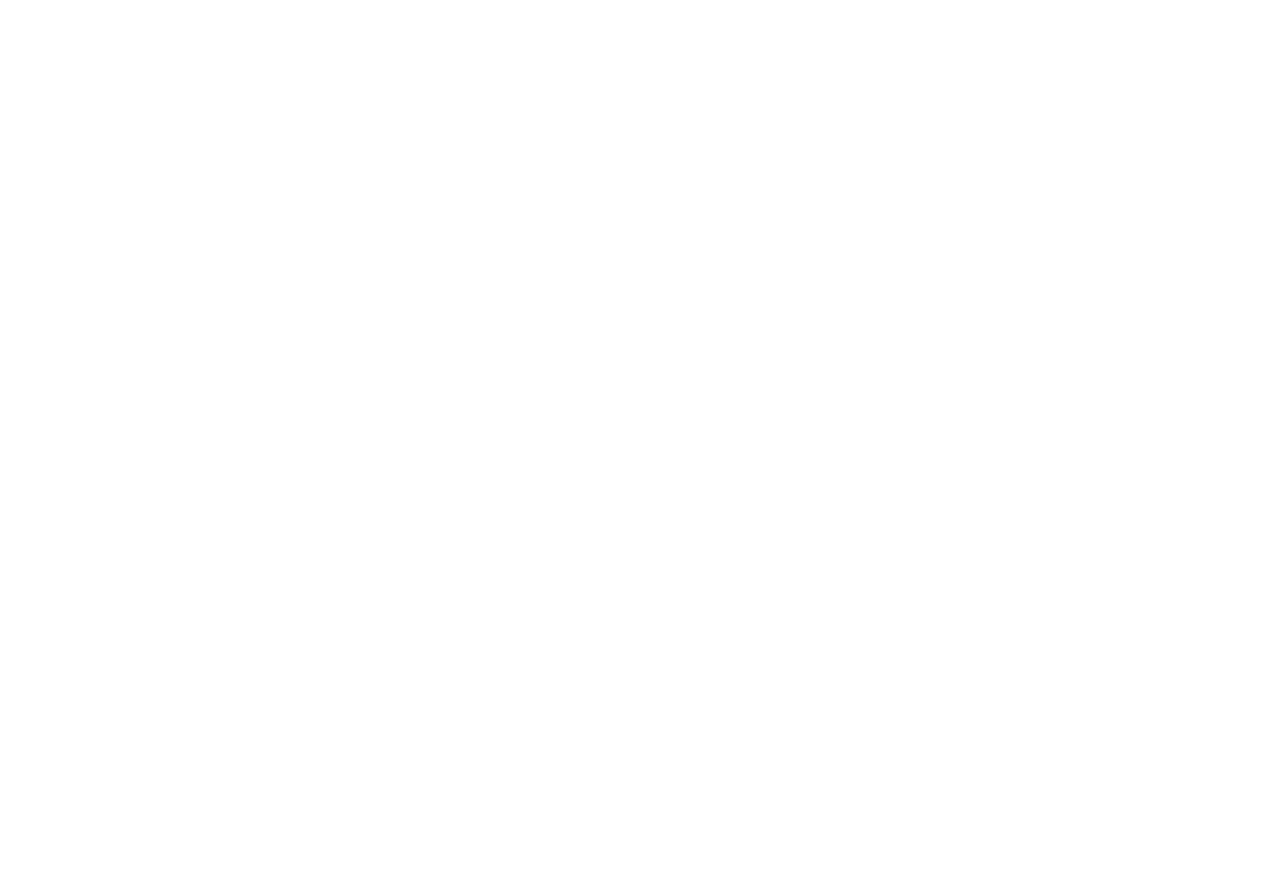
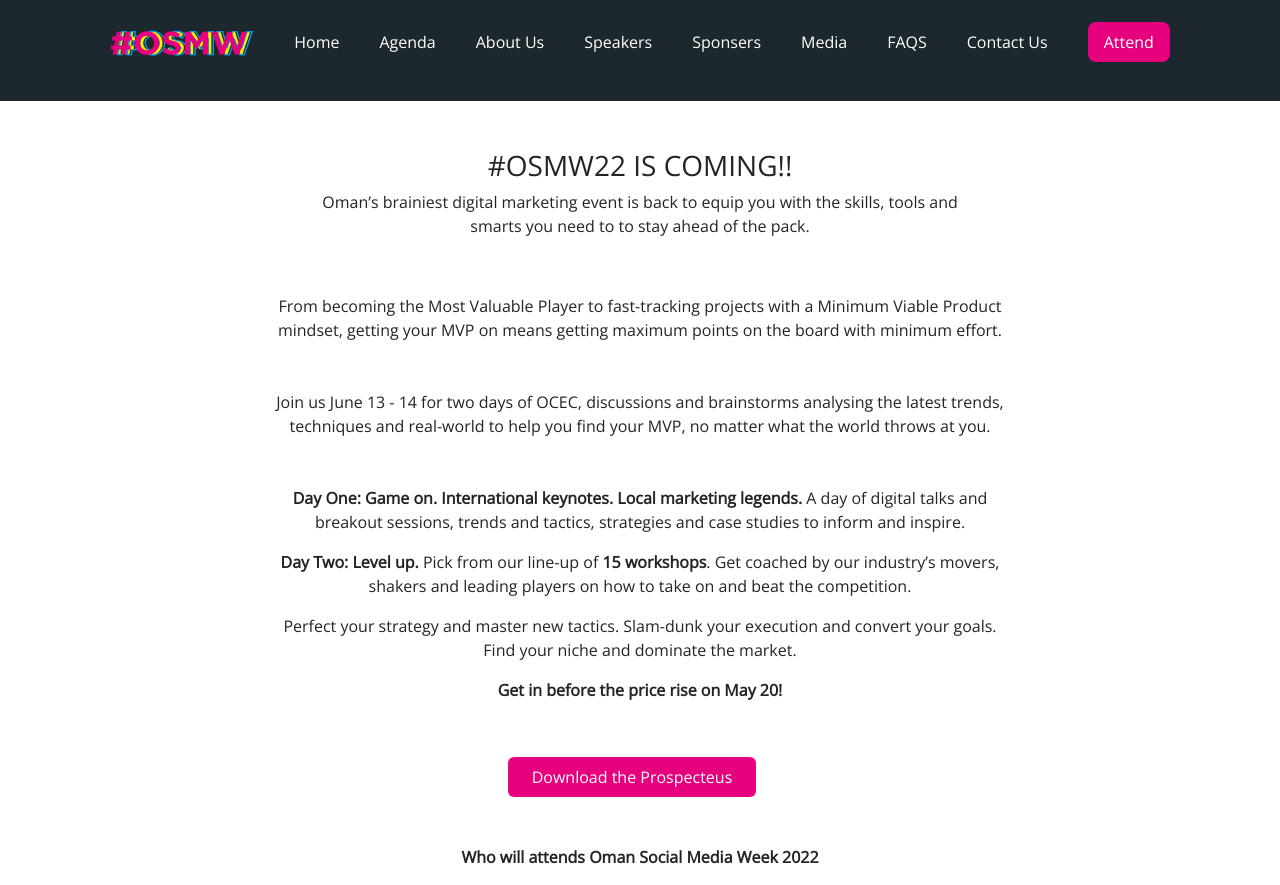
Before and after one commit to hoseinsedaqat/Osmw, a Vue app: page /attend in a window 1280 px wide. Before the commit the page ends 800 px from the top, so only its background shows below. Built offline with nearby package versions, Linux system fonts and the light colour scheme.

Commit message:
add until card clock

```diff
--- a/src/components/HeaderApp.vue
+++ b/src/components/HeaderApp.vue
@@ -30,7 +30,9 @@
             <router-link to="/contact-us">Contact Us</router-link>
           </li>
           <li>
-            <button>Attend</button>
+            <button>
+              <router-link to="/attend">Attend</router-link>
+            </button>
           </li>
         </ul>
       </div>
@@ -78,7 +80,9 @@
             <router-link class="nav-link" to="/contact-us">Contact Us</router-link>
           </li>
           <li class="nav-item">
-            <button class="hamburgerBtn">Attend</button>
+            <button class="hamburgerBtn">
+              <router-link to="/attend">Attend</router-link>
+            </button>
           </li>
         </ul>
       </div>
@@ -111,6 +115,10 @@ a {
 
 .router-link-exact-active {
   color: #e6007e;
+}
+
+button a {
+  color: #fff;
 }
 
 header ul li {
--- a/src/components/HeaderAppDark.vue
+++ b/src/components/HeaderAppDark.vue
@@ -30,7 +30,9 @@
             <router-link to="/contact-us">Contact Us</router-link>
           </li>
           <li>
-            <button>Attend</button>
+            <button class="hamburgerBtn">
+              <router-link to="/attend">Attend</router-link>
+            </button>
           </li>
         </ul>
       </div>
@@ -78,7 +80,9 @@
             <router-link class="nav-link" to="/contact-us">Contact Us</router-link>
           </li>
           <li class="nav-item">
-            <button class="hamburgerBtn">Attend</button>
+            <button class="hamburgerBtn">
+              <router-link to="/attend">Attend</router-link>
+            </button>
           </li>
         </ul>
       </div>
@@ -89,6 +93,13 @@
 <script>
 export default {
   name: "HeaderAppDark",
+  mounted() {
+    if (this.$route.path === "/attend") {
+      const hamburgerBtn = document.querySelector(".hamburgerBtn");
+      hamburgerBtn.style.color = "#fff";
+      hamburgerBtn.style.backgroundColor = "#E6007E";
+    }
+  },
 };
 </script>
 
@@ -114,6 +125,10 @@ a {
 
 .router-link-exact-active {
   color: #e6007e;
+}
+
+button a {
+  color: #fff !important;
 }
 
 header ul li {
--- a/src/router/index.js
+++ b/src/router/index.js
@@ -41,6 +41,11 @@ const routes = [
     path: '/contact-us',
     name: 'ContactUs',
     component: () => import('@/views/Contact/ContactView.vue')
+  },
+  {
+    path: '/attend',
+    name: 'Attend',
+    component: () => import('@/views/Attend/AttendView.vue')
   }
 ]
 
--- /dev/null
+++ b/src/views/Attend/AttendView.vue
@@ -0,0 +1,77 @@
+<template>
+  <div>
+    <HeaderAppDark></HeaderAppDark>
+    <section id="attend">
+      <div class="container">
+        <div class="row">
+          <div class="col-md-12 my-5">
+            <h3 class="text-center">#OSMW22 IS COMING!!</h3>
+            <p class="text-center my-2">
+              Oman’s brainiest digital marketing event is back to equip you with the
+              skills, tools and <br />
+              smarts you need to to stay ahead of the pack.
+            </p>
+          </div>
+        </div>
+        <div class="row">
+          <div class="col-md-8 mx-auto">
+            <p class="text-center">
+              From becoming the Most Valuable Player to fast-tracking projects with a
+              Minimum Viable Product mindset, getting your MVP on means getting maximum
+              points on the board with minimum effort.
+            </p>
+            <p class="text-center my-5">
+              Join us June 13 - 14 for two days of OCEC, discussions and brainstorms
+              analysing the latest trends, techniques and real-world to help you find your
+              MVP, no matter what the world throws at you.
+            </p>
+            <p class="text-center">
+              <b>Day One: Game on. International keynotes. Local marketing legends. </b>A
+              day of digital talks and breakout sessions, trends and tactics, strategies
+              and case studies to inform and inspire.
+            </p>
+            <p class="text-center">
+              <b>Day Two: Level up.</b> Pick from our line-up of <b>15 workshops</b>. Get
+              coached by our industry’s movers, shakers and leading players on how to take
+              on and beat the competition.
+            </p>
+            <p class="text-center">
+              Perfect your strategy and master new tactics. Slam-dunk your execution and
+              convert your goals. Find your niche and dominate the market.
+            </p>
+            <p class="text-center">
+              <b>Get in before the price rise on May 20!</b>
+            </p>
+            <div class="text-center my-5">
+              <button class="attendBtn">Download the Prospecteus</button>
+            </div>
+            <p class="text-center">
+              <b>Who will attends Oman Social Media Week 2022</b>
+            </p>
+          </div>
+        </div>
+      </div>
+    </section>
+  </div>
+</template>
+
+<script>
+import HeaderAppDark from "@/components/HeaderAppDark.vue";
+export default {
+  name: "AttendView",
+  components: {
+    HeaderAppDark,
+  },
+};
+</script>
+
+<style scoped>
+.attendBtn {
+  border: none;
+  padding: 0.5rem 1.5rem;
+  background-color: #e6007e;
+  color: #fff;
+  margin: 0.4rem 1rem 0 0;
+  border-radius: 6px;
+}
+</style>
```
